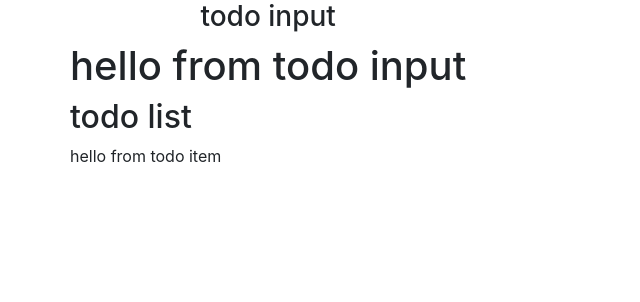
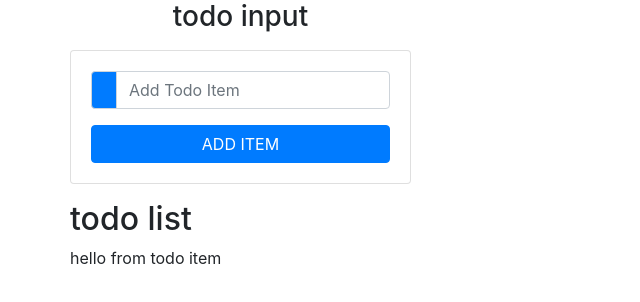
Before and after one commit to agracia-tech/react-todo-list, a React (Create React App) app: page / in a window 1280 px wide. Shown: the top 302 px of the page, without its empty margins (0-640 px from the left). Built offline with nearby package versions, Linux system fonts and the light colour scheme.

Commit message:
TodoInput config

```diff
--- a/src/components/TodoInput.js
+++ b/src/components/TodoInput.js
@@ -2,10 +2,28 @@
 
 export default class TodoInput extends Component {
     render() {
+        const {item, handleChange, handleSubmit, editItem} = this.props;
         return (
-            <h1>
-                hello from todo input
-            </h1>
-        )
+        <div className="card card-body my-3">
+            <form onSubmit={handleSubmit}>
+                <div className="input-group">
+                    <div className="input-group-prepend">
+                        <div className="input-group-text bg-primary text-white">
+                            <i className="fas-fa-book"/>
+                        </div>
+                    </div>
+                    <input type="text"
+                    className="form-control text-capitalize"
+                    placeholder="add todo item"
+                    value = {item}
+                    onChange={handleChange}
+                    />
+                </div>
+                <button type="submit" className="btn btn-block btn-primary mt-3 text-uppercase" >
+                    add item
+                </button>
+            </form>
+        </div>
+        );
     }
 }
```
